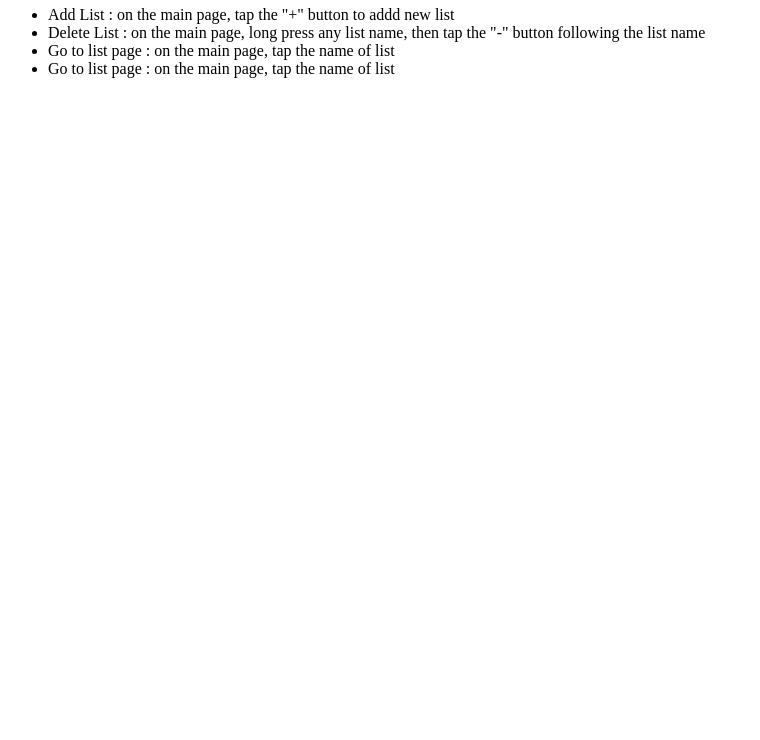
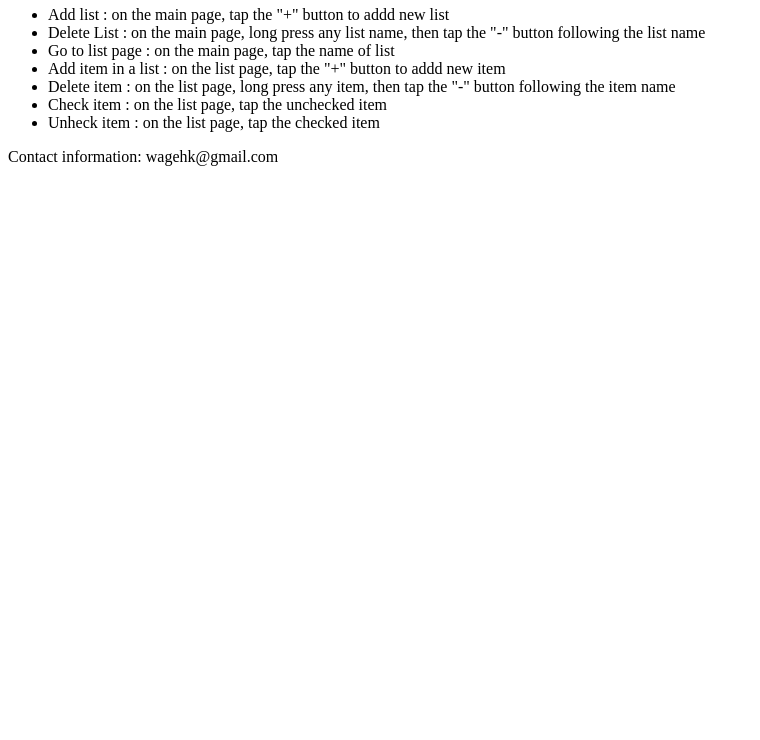
Before and after one commit to wagezhang/ListOnWatch, a plain HTML site: page us/support/index.html in a window 1280 px wide. Shown: the part 60-800 px from the top of the page, without its empty margins (0-760 px from the left). Drawn offline with Linux system fonts and the light colour scheme.

Commit message:
Update index.html

```diff
--- a/us/support/index.html
+++ b/us/support/index.html
@@ -1,13 +1,27 @@
 <h1> List On Watch </h1>
 
 <ul>
-        <li>Add List : on the main page, tap the "+" button to addd new list</li>
+        <li>Add list : on the main page, tap the "+" button to addd new list</li>
 
         <li>Delete List : on the main page, long press any list name, then tap the "-" button following the list name</li>
 
         <li>Go to list page : on the main page, tap the name of list</li>
 
-        <li>Go to list page : on the main page, tap the name of list</li>
+        <li>Add item in a list : on the list page, tap the "+" button to addd new item</li>
+
+        <li>Delete item : on the list page, long press any item, then tap the "-" button following the item name</li>
+
+        <li>Check item : on the list page, tap the unchecked item </li>
+
+        <li>Unheck item : on the list page, tap the checked item</li>
+
+
+
+
+
+
 
 
 </ul>
+
+<p>Contact information: wagehk@gmail.com</p>
```
